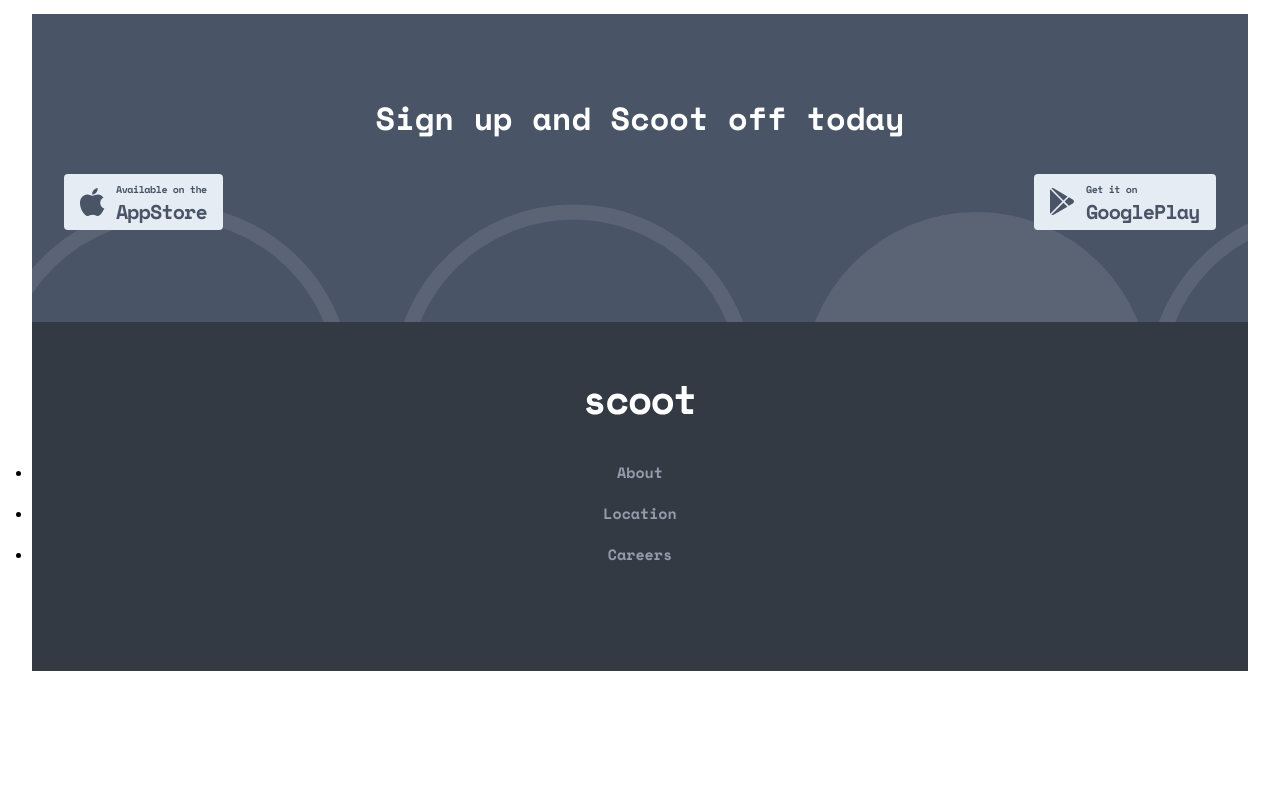
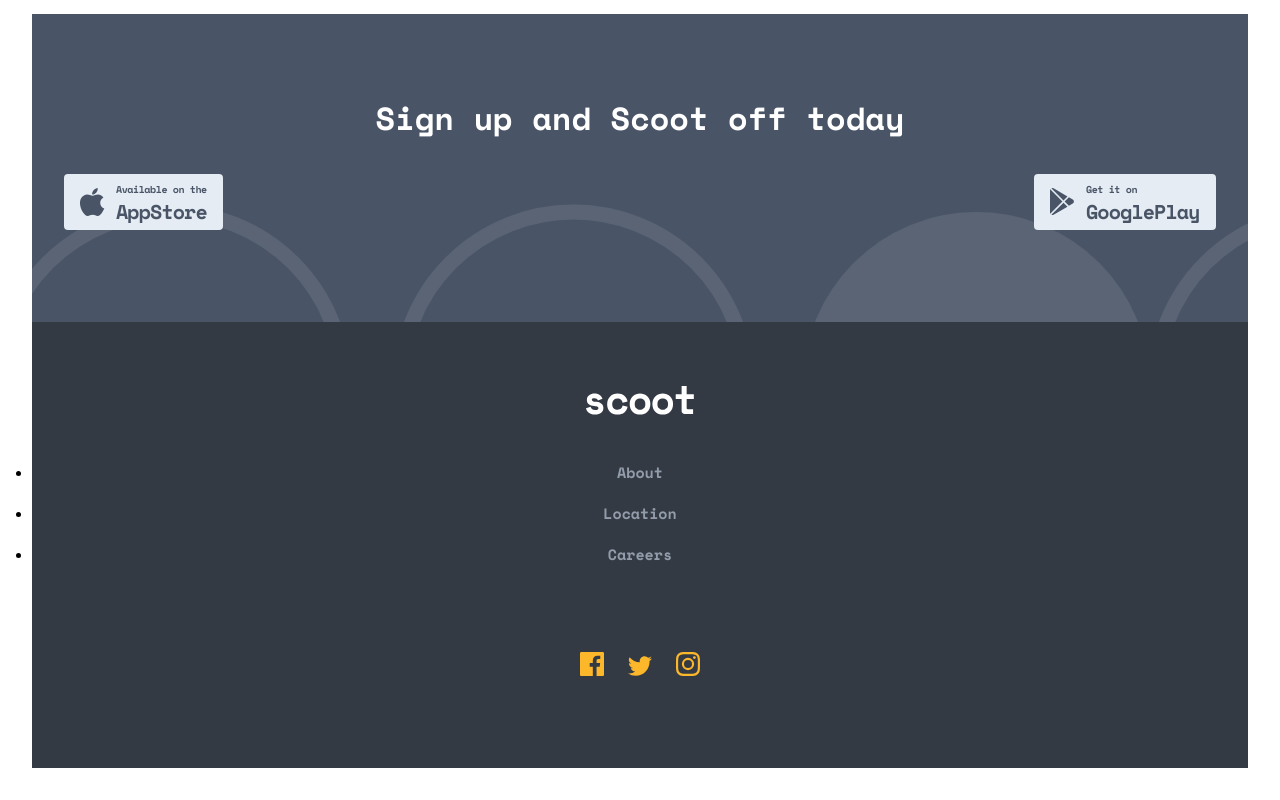
Before and after one commit to Sashankr/scoot-website, a React (Vite) app: page / in a window 1280 px wide. Shown: the part 3708-4508 px from the top of the page. Before the commit the page ends 4411 px from the top, so only its background shows below. Built offline with nearby package versions, Linux system fonts and the light colour scheme.

Commit message:
Completed footer section

```diff
--- a/src/components/Footer.jsx
+++ b/src/components/Footer.jsx
@@ -2,6 +2,9 @@ import React from "react";
 import { Link } from "react-router-dom";
 import "../styles/Footer.css";
 import LightLogo from "./LightLogo";
+import FacebookLogo from "../assets/icons/facebook.svg";
+import TwitterLogo from "../assets/icons/twitter.svg";
+import InstagramLogo from "../assets/icons/instagram.svg";
 
 const Footer = () => {
   return (
@@ -10,7 +13,7 @@ const Footer = () => {
         <div className="footer-logo">
           <LightLogo />
         </div>
-        <ul>
+        <ul className="footer-logo-list-container">
           <li className="footer-logo-list">
             <Link to="/">About</Link>
           </li>
@@ -22,6 +25,11 @@ const Footer = () => {
           </li>
         </ul>
       </div>
+      <div className="footer-socials">
+        <img src={FacebookLogo} alt="facebook" />
+        <img src={TwitterLogo} alt="twitter" />
+        <img src={InstagramLogo} alt="instagram" />
+      </div>
     </footer>
   );
 };
--- a/src/styles/Footer.css
+++ b/src/styles/Footer.css
@@ -20,3 +20,15 @@
 .footer-logo-list {
   margin-bottom: 1rem;
 }
+
+.footer-logo-list-container {
+  margin-bottom: 85px;
+}
+
+.footer-socials img {
+  margin-right: 24px;
+}
+
+.footer-socials img:last-child {
+  margin-right: 0;
+}
```
